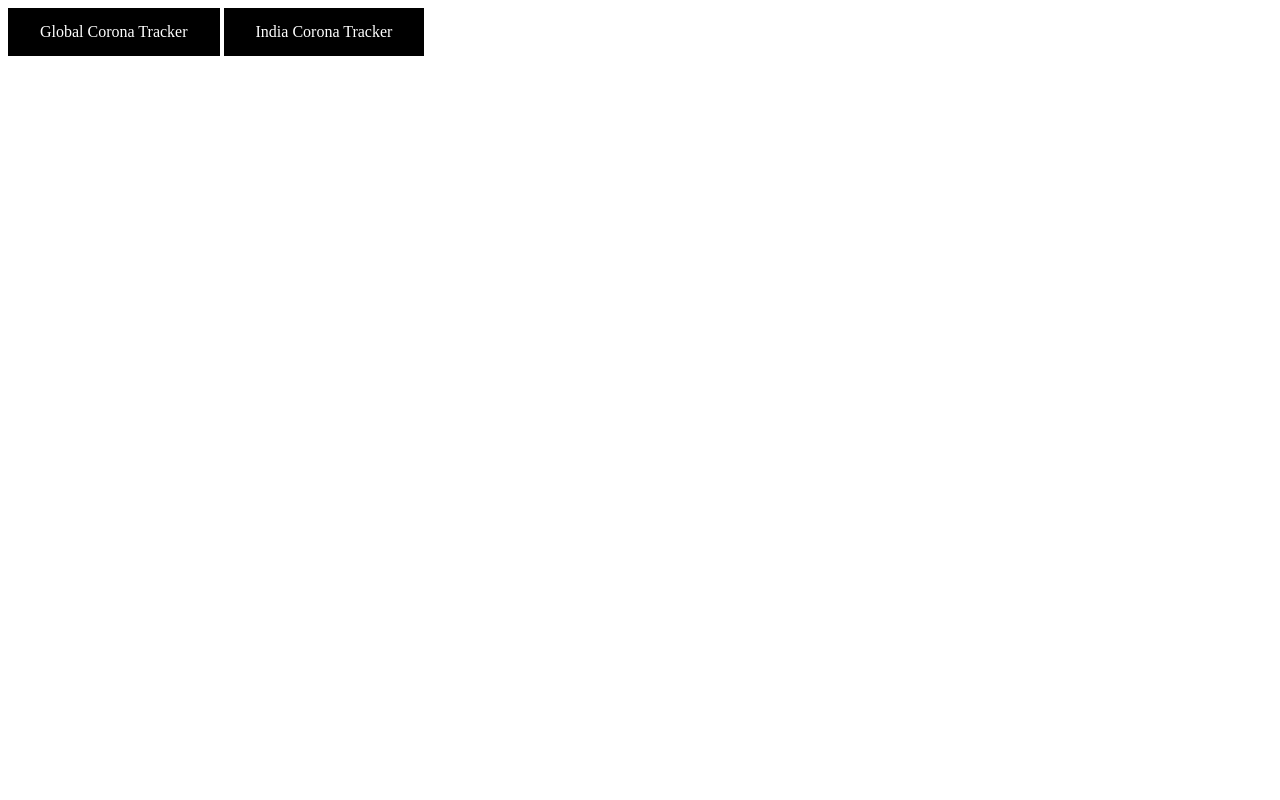
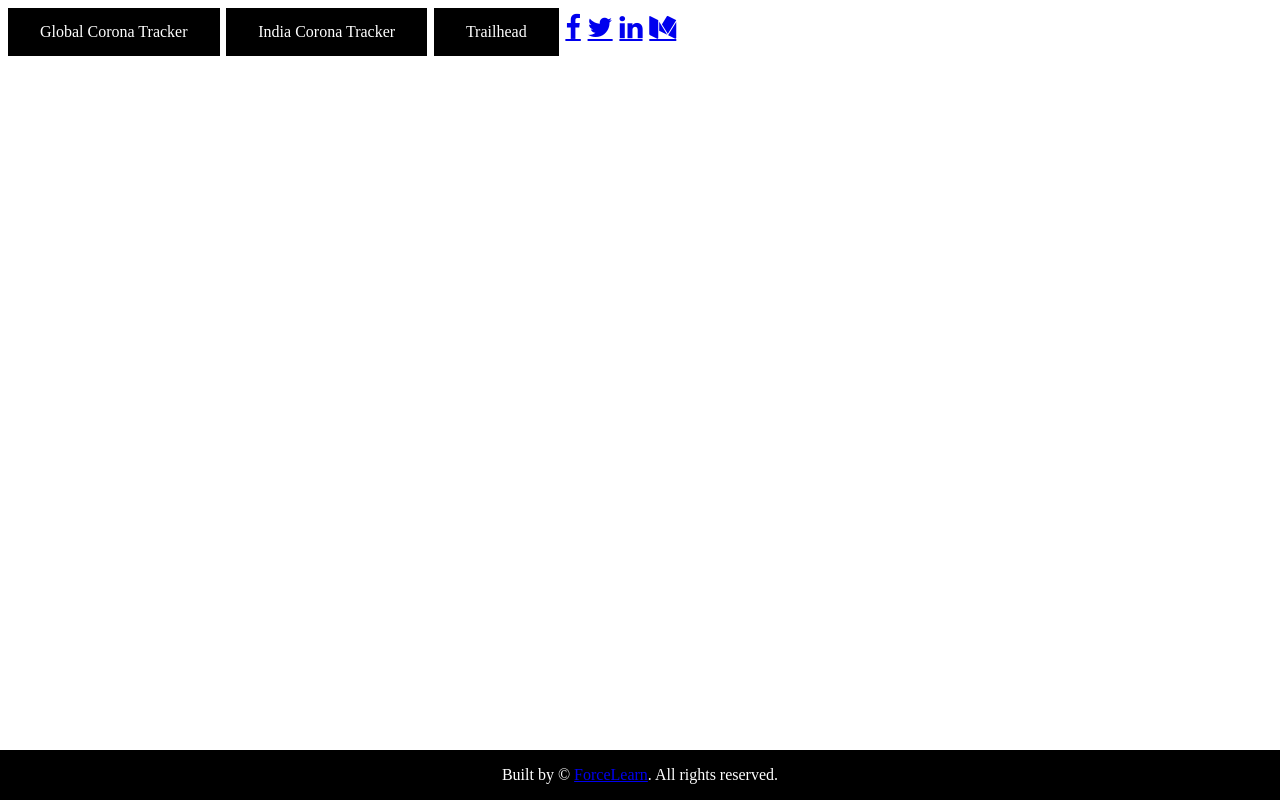
Before and after one commit to forcelearn/coronatracker, a plain HTML site: page index.html in a window 1280 px wide. Drawn offline with Linux system fonts and the light colour scheme.

Commit message:
ad senses

```diff
--- a/index.html
+++ b/index.html
@@ -1,5 +1,8 @@
 <html>
 <head>
+    <title> Corona Tracker</title>
+    <meta name="viewport" content="width=device-width, initial-scale=1, user-scalable=no">
+    <meta charset="utf-8">
 <style>
     .button {
         background-color:black; /* Green */
@@ -10,6 +13,19 @@
         text-decoration: none;
         display: inline-block;
         font-size: 16px;
+      }
+      .footer {
+        position: fixed;
+        left: 0;
+        bottom: 0;
+        width: 100%;
+        background-color:black;
+        color: white;
+        text-align: center;
+      }
+      .size{
+        font-size: 27px;
+
       }
 </style>
 
@@ -24,11 +40,17 @@
 
   gtag('config', 'UA-103044003-2');
 </script>
+<link rel="stylesheet" href="https://cdnjs.cloudflare.com/ajax/libs/font-awesome/4.7.0/css/font-awesome.min.css"/>
 </head>
 <body>
-    <div>
+    <div class="icons size">
         <a href="index.html" class="button">Global Corona Tracker</a>
         <a href="coronaindiatracker.html" class="button">India Corona Tracker</a>
+        <a href="https://trailblazer.me/id/bhanuprakash" target="_blank" class="button">Trailhead</a>
+            <a href="https://www.facebook.com/ForceLearn.comsfdc/" class="fa fa-facebook"></a>
+            <a href="https://twitter.com/forcelearn" class="fa fa-twitter"></a>
+            <a href="https://in.linkedin.com/company/forcelearn" class="fa fa-linkedin"></a>
+            <a href="https://medium.com/@forcelearn" class="fa fa-medium"></a>
     </div>
     <div class='tableauPlaceholder' id='viz1588163004933' style='position: relative'>
         <noscript>
@@ -48,6 +70,10 @@
             <param name='filter' value='publish=yes' />
         </object>
     </div>
+	<div class="footer">
+		<p> Built by ©
+			<a href="www.forcelearn.com">ForceLearn</a>. All rights reserved.</p>
+	</div>
     <script type='text/javascript'>
         var divElement = document.getElementById('viz1588163004933');
         var vizElement = divElement.getElementsByTagName('object')[0];
```
Also changed, not shown: coronaindiatracker.html (+27 -2 lines).
